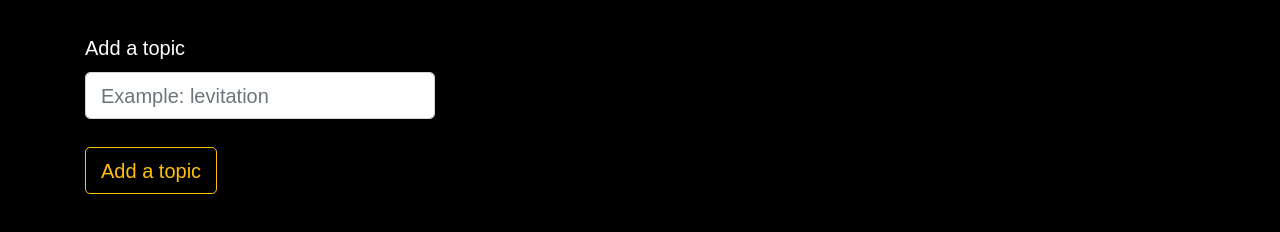
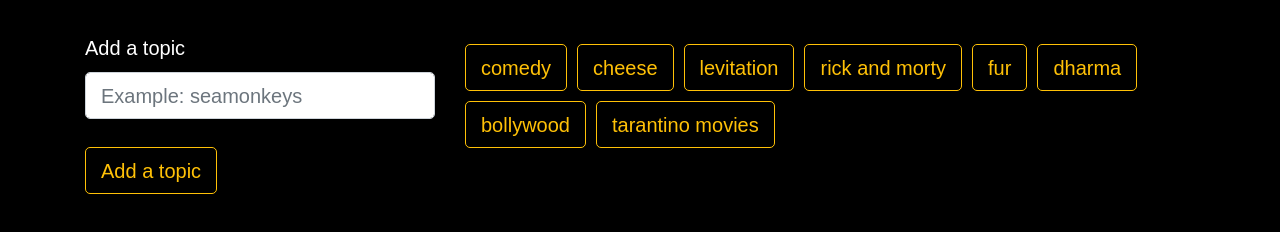
Before and after one commit to kaibili01/GifTastic, a plain HTML site: page index.html in a window 1280 px wide. Shown: the part 118-350 px from the top of the page. Drawn offline with nearby package versions, Linux system fonts and the light colour scheme.

Commit message:
better files

```diff
--- a/assets/js/app.js
+++ b/assets/js/app.js
@@ -1,4 +1,4 @@
-var topics = ["healthy eating", "running", "dogs", "hiking", "travel"];
+var topics = ["comedy", "cheese", "levitation", "rick and morty", "fur","dharma","bollywood","tarantino movies",];
 
 var newTopic = "";
 
@@ -14,7 +14,7 @@
     // Loop through the array of topics, then generate buttons for each topic in the array
     for (var i = 0; i < topics.length; i++) {
 
-        $('#js-topics-view').append("<button type='button' class='btn btn-info js-topic-button'>" + topics[i] + "</button>");
+        $('#js-topics-view').append("<button type='button' class='btn btn-outline-warning js-topic-button'>" + topics[i] + "</button>");
 
     };
 
@@ -44,6 +44,8 @@
     };
 
     queryParams.api_key = "kKufxYUJRDHAVkljlMGVO4x5k48SWjj0";
+
+
 
     queryParams.limit = numberOfResults;
 
--- a/index.html
+++ b/index.html
@@ -62,7 +62,7 @@
 
                     <form id="topic-form">
                         <label for="topic-input">Add a topic</label>
-                        <input type="text" id="topic-input" class="form-control" placeholder="Example: levitation">
+                        <input type="text" id="topic-input" class="form-control" placeholder="Example: seamonkeys">
                         <br>
 
                         <!-- Button triggers new topic to be added -->
@@ -78,13 +78,13 @@
                 <!-- BEGIN  GIF BUTTONS -->
                 <div id="js-topics-view" class="col-12 col-lg-8 button-section">
 
-                    <!-- <button type="button" class="btn btn-info">Info</button>
-                    <button type="button" class="btn btn-info">Info</button>
-                    <button type="button" class="btn btn-info">Info</button>
-                    <button type="button" class="btn btn-info">Info</button>
-                    <button type="button" class="btn btn-info">Info</button>
-                    <button type="button" class="btn btn-info">Info</button>
-                    <button type="button" class="btn btn-info">Info</button> -->
+                    <!-- <button type="button" class="btn btn-outline-warning">Info</button>
+                    <button type="button" class="btn btn-outline-warning">Info</button>
+                    <button type="button" class="btn btn-outline-warning">Info</button>
+                    <button type="button" class="btn btn-outline-warning">Info</button>
+                    <button type="button" class="btn btn-outline-warning">Info</button>
+                    <button type="button" class="btn btn-outline-warning">Info</button>
+                    <button type="button" class="btn btn-outline-warning">Info</button> -->
 
 
                 </div>
@@ -125,7 +125,7 @@
     <script type="text/javascript" src="https://cdnjs.cloudflare.com/ajax/libs/jquery/3.2.1/jquery.min.js"></script>
 
     <!-- JAVASCRIPT -->
-    <script src="assets/javascript/app.js?v=2" type="text/javascript"></script>
+    <script src="assets/js/app.js" type="text/javascript"></script>
 </body>
 
 </html>
```
